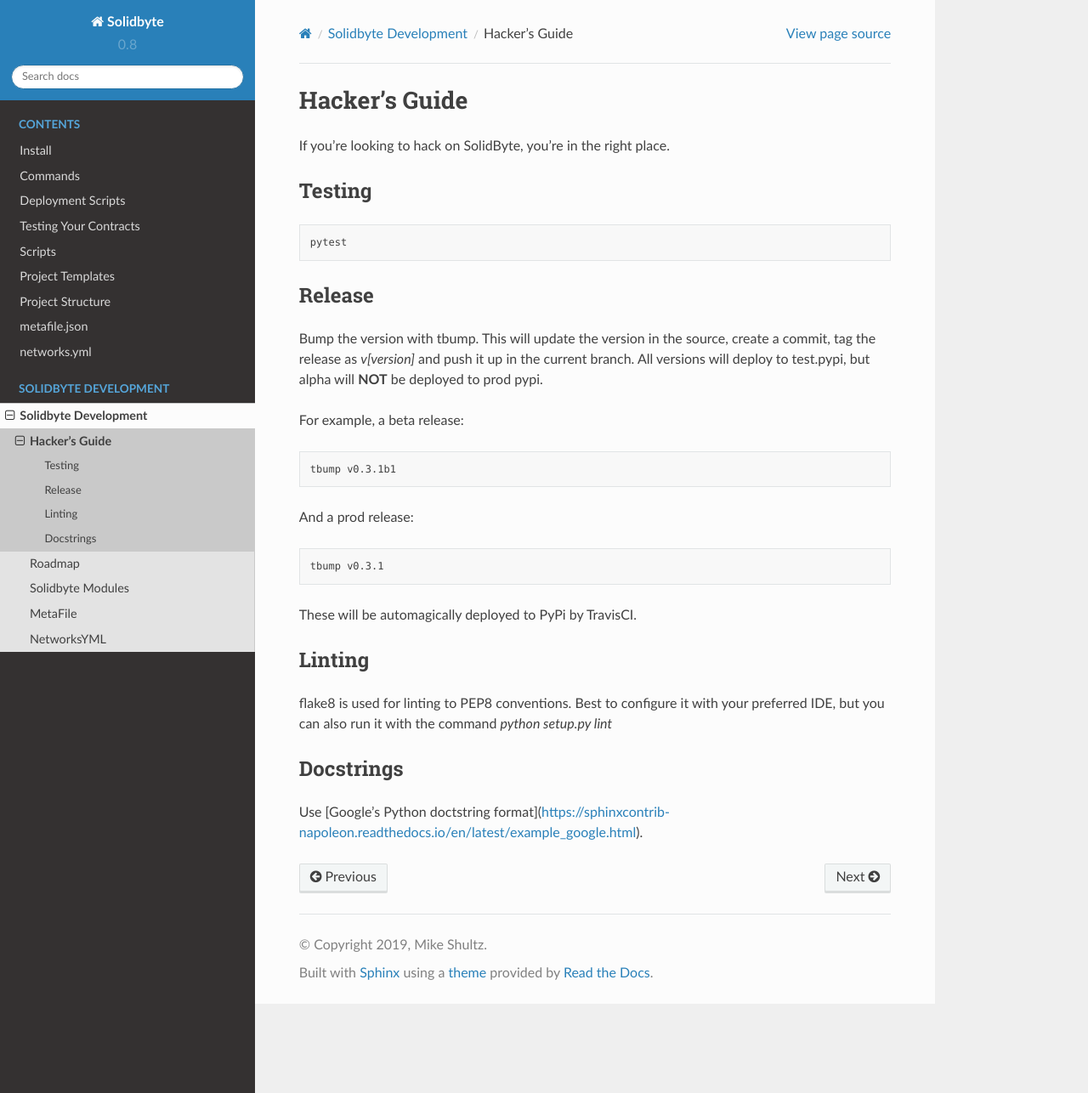
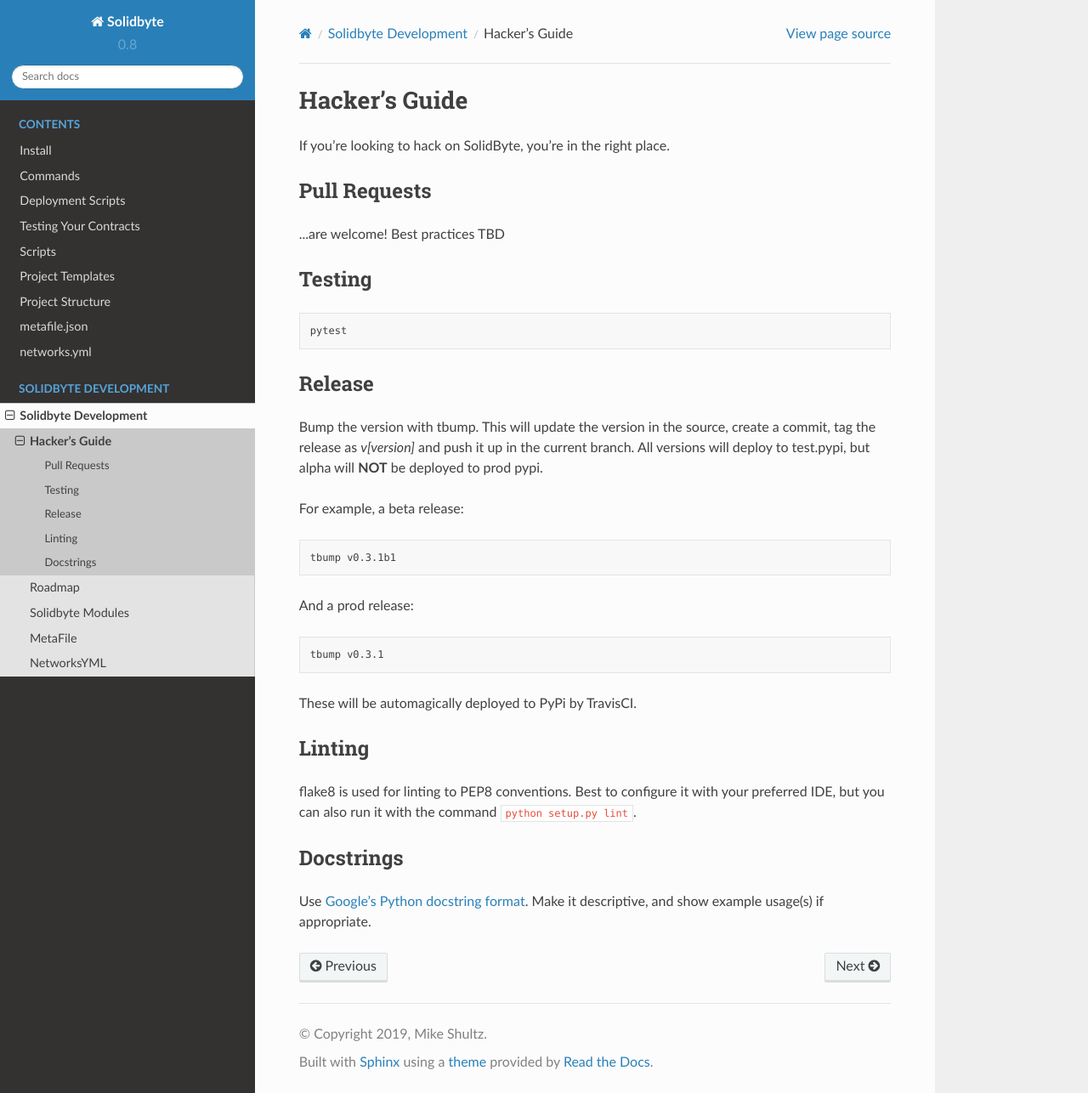
Before and after one commit to mikeshultz/solidbyte, a Sphinx documentation site: the page built from docs/devel/development.rst, in a window 1280 px wide and 1286 px high. Shown: the whole window at 85% size. Built offline with Sphinx 7.4.7 and the Read the Docs theme 2.0.0, drawn with Linux system fonts in a browser that asks for light colours.

Commit message:
fixed some formatting on the hacker's guide and added a section on pull requests

```diff
--- a/docs/devel/development.rst
+++ b/docs/devel/development.rst
@@ -3,6 +3,12 @@
 ##############
 
 If you're looking to hack on SolidByte, you're in the right place.
+
+*************
+Pull Requests
+*************
+
+\...are welcome!  Best practices TBD
 
 *******
 Testing
@@ -39,10 +45,14 @@
 *******
 
 flake8 is used for linting to PEP8 conventions.  Best to configure it with your
-preferred IDE, but you can also run it with the command `python setup.py lint`
+preferred IDE, but you can also run it with the command
+:code:`python setup.py lint`.
 
 **********
 Docstrings
 **********
 
-Use [Google's Python doctstring format](https://sphinxcontrib-napoleon.readthedocs.io/en/latest/example_google.html).
+Use `Google's Python docstring format`_.  Make it descriptive, and show example
+usage(s) if appropriate.
+
+.. _`Google's Python docstring format`: https://sphinxcontrib-napoleon.readthedocs.io/en/latest/example_google.html
```
